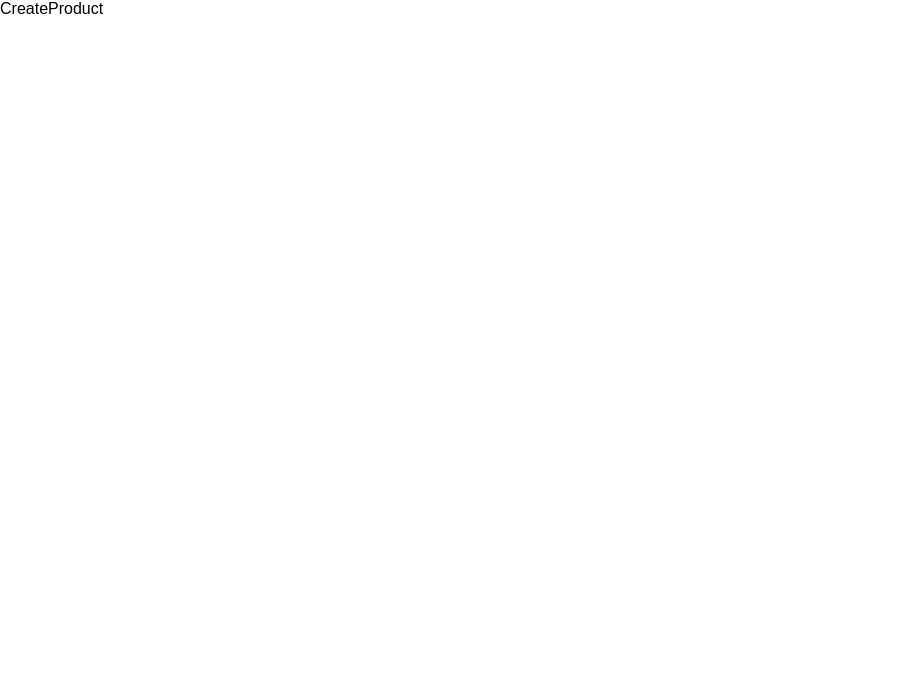
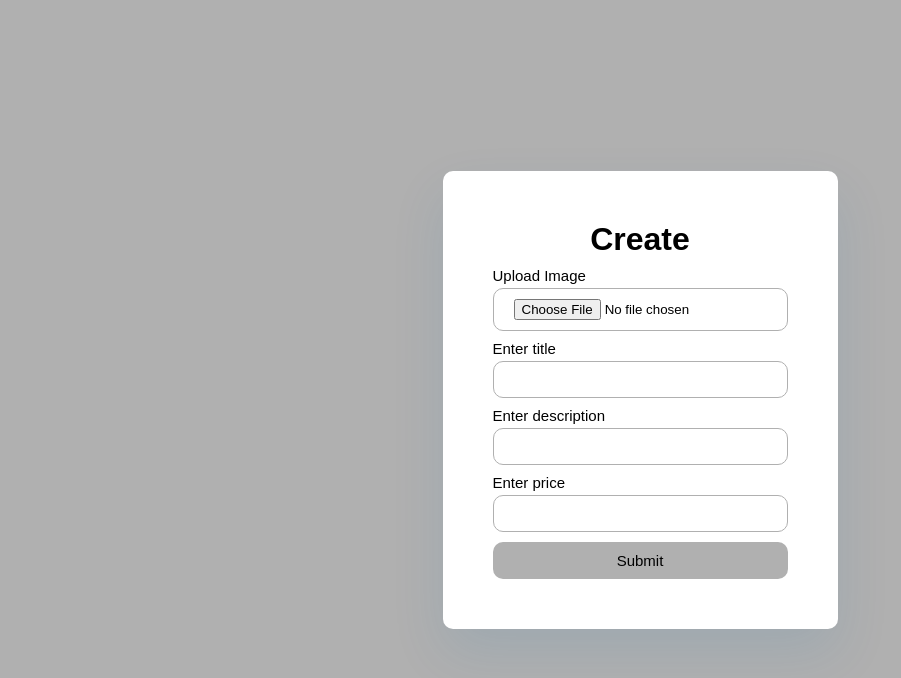
Before and after one commit to Islomjonsdev/product-card, a React (Vite) app: page /create-product in a window 1280 px wide. Shown: the top 678 px of the page, without its empty margins (0-901 px from the left). Built offline with nearby package versions, Linux system fonts and the light colour scheme.

Commit message:
post done

```diff
--- a/src/components/Products/Products.jsx
+++ b/src/components/Products/Products.jsx
@@ -3,6 +3,7 @@ import { useState, useEffect } from "react";
 import { useNavigate } from "react-router-dom";
 import { instance } from "../../api";
 import Loading from "../Loading/Loading";
+import Button from "../ui/Button/Button";
 import ProductCard from "./ProductCard/ProductCard";
 import "./Products.scss";
 
@@ -37,7 +38,7 @@ const Products = () => {
     <div className="products_cart">
       <div className="container">
         <div className="product_card_btn">
-          <button onClick={handleNavigate}>Create product</button>
+          <Button title={"Create product"} onClick={handleNavigate}/>
         </div>
         <ProductCard product={product} setProduct={setProduct} />
       </div>
--- a/src/pages/CreateProduct/CreateProduct.jsx
+++ b/src/pages/CreateProduct/CreateProduct.jsx
@@ -1,9 +1,63 @@
-import React from 'react'
+import React from "react";
+import { useState } from "react";
+import { useNavigate } from "react-router-dom";
+import { instance } from "../../api";
+import "./CreateProduct.scss";
 
 const CreateProduct = () => {
+  const [postProduct, setPostProduct] = useState([]);
+  const [ title, setTitle ] = useState("")
+  const [ description, setDescription ] = useState("")
+  const [ price, setPrice ] = useState("")
+//   const [ title, setTitle ] = useState("")
+const navigate = useNavigate()
+
+  const handlePostProduct = (e) => {
+    e.preventDefault();
+
+    const productData = {
+        title: title,
+        description: description,
+        price: price
+    };
+    console.log(productData);
+
+    instance.post(`/work`, productData, {
+      headers: { "Content-Type": "application/json" }
+    })
+    .then((res) => {
+        setPostProduct(res?.data);
+        navigate("/")
+        console.log(res?.data);
+    })
+    .catch((err) => {
+        console.log(err);
+    })
+  };
   return (
-    <div>CreateProduct</div>
-  )
-}
+    <div className="create_product">
+      <form onSubmit={handlePostProduct}>
+        <h1>Create</h1>
+        <div>
+          <label htmlFor="">Upload Image</label>
+          <input type="file" />
+        </div>
+        <div>
+          <label htmlFor="">Enter title</label>
+          <input type="text" onChange={(e) => setTitle(e.target.value)}/>
+        </div>
+        <div>
+          <label htmlFor="">Enter description</label>
+          <input type="text" onChange={(e) => setDescription(e.target.value)}/>
+        </div>
+        <div>
+          <label htmlFor="">Enter price</label>
+          <input type="number" onChange={(e) => setPrice(e.target.value)}/>
+        </div>
+        <button type="submit">Submit</button>
+      </form>
+    </div>
+  );
+};
 
-export default CreateProduct
+export default CreateProduct;
--- /dev/null
+++ b/src/pages/CreateProduct/CreateProduct.scss
@@ -0,0 +1,57 @@
+.create_product {
+  display: flex;
+  flex-direction: column;
+  align-items: center;
+  justify-content: center;
+  height: 100vh;
+  background-color: #b0b0b0;
+
+  form {
+    display: flex;
+    flex-direction: column;
+    background: #fff;
+    box-shadow: 0px 24px 54px 0px rgba(0, 104, 174, 0.1);
+    padding: 50px;
+    border-radius: 10px;
+    h1 {
+      text-align: center;
+      margin-bottom: 10px;
+    }
+
+    div {
+      display: flex;
+      flex-direction: column;
+      gap: 5px;
+      margin-bottom: 10px;
+
+      label {
+        font-size: 15px;
+        color: #000;
+        font-weight: normal;
+        line-height: 15px;
+      }
+
+      input {
+        outline: none;
+        background: none;
+        border: 1px solid #b0b0b0;
+        padding: 10px 20px;
+        border-radius: 10px;
+      }
+      &:last-child {
+        margin-bottom: 0;
+      }
+    }
+
+    button {
+      padding: 10px 20px;
+      outline: none;
+      cursor: pointer;
+      border-radius: 10px;
+      font-size: 15px;
+      color: #000;
+      border: none;
+      background: #b0b0b0;
+    }
+  }
+}
```
